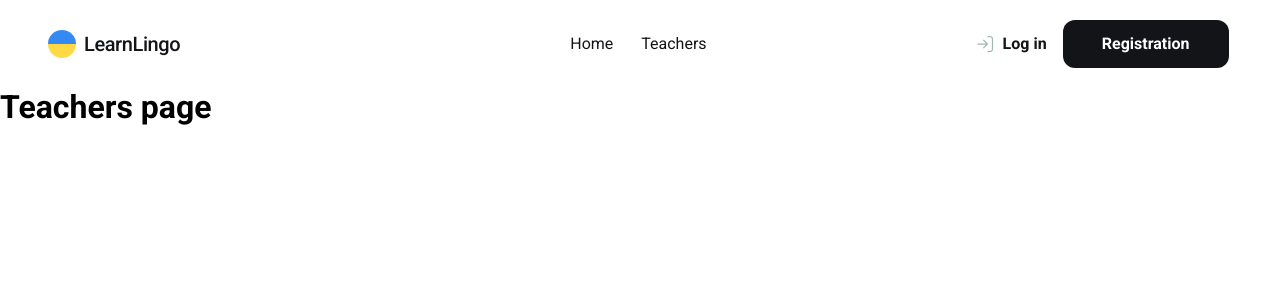
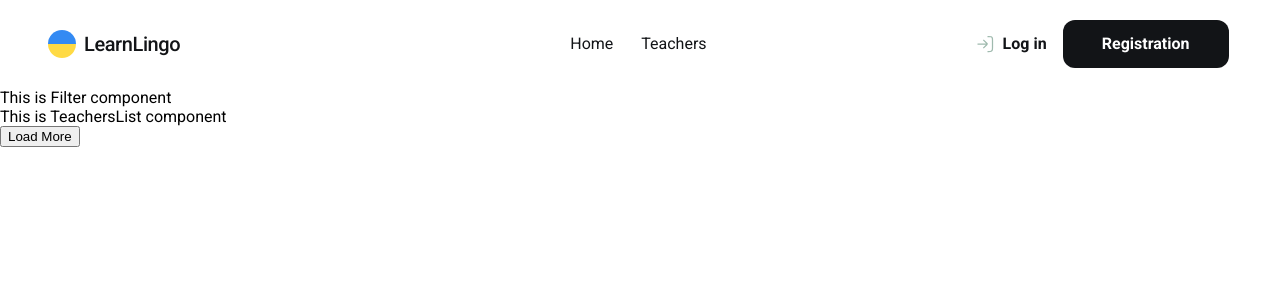
Before and after one commit to PetroGal/LearnLingo, a React (Vite) app: page /teachers in a window 1280 px wide. Shown: the top 300 px of the page. Built offline with nearby package versions, Linux system fonts and the light colour scheme; no server answers; the database is empty.

Commit message:
added Filters TeachersList and LoadMoreBtn components on TeachersList

```diff
--- a/src/components/Filters/Filters.jsx
+++ b/src/components/Filters/Filters.jsx
@@ -0,0 +1,3 @@
+export default function Filters() {
+  return <div>This is Filter component</div>
+}
--- a/src/pages/HomePage/HomePage.module.css
+++ b/src/pages/HomePage/HomePage.module.css
@@ -132,7 +132,7 @@
   display: flex;
   justify-content: center;
   align-items: center;
-  width: 1312px;
+  max-inline-size: 1312px;
   height: 116px;
   padding: 40px 122px 40px 123px;
   border-radius: 30px;
--- a/src/pages/TeachersPage/TeachersPage.jsx
+++ b/src/pages/TeachersPage/TeachersPage.jsx
@@ -1,7 +1,16 @@
+import Filters from "../../components/Filters/Filters.jsx"
+import LoadMoreBtn from "../../components/LoadMoreBtn/LoadMoreBtn.jsx"
+import TeachersList from "../../components/TeachersList/TeachersList.jsx"
+import css from "./TeachersPage.module.css"
+
 export default function TeachersPage() {
   return (
-    <div>
-      <h1>Teachers page</h1>
+    <div className={css.teachersSection}>
+      <div className={css.teachersContainer}>
+        <Filters />
+        <TeachersList />
+        <LoadMoreBtn />
+      </div>
     </div>
   )
 }
```
